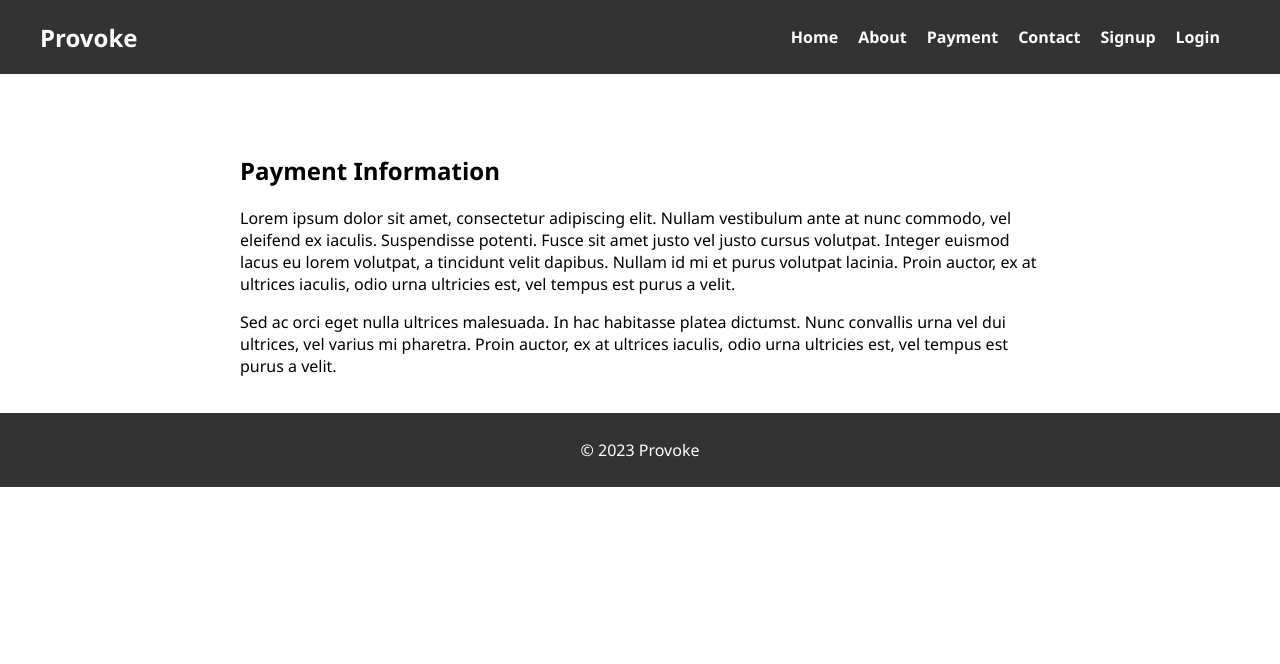
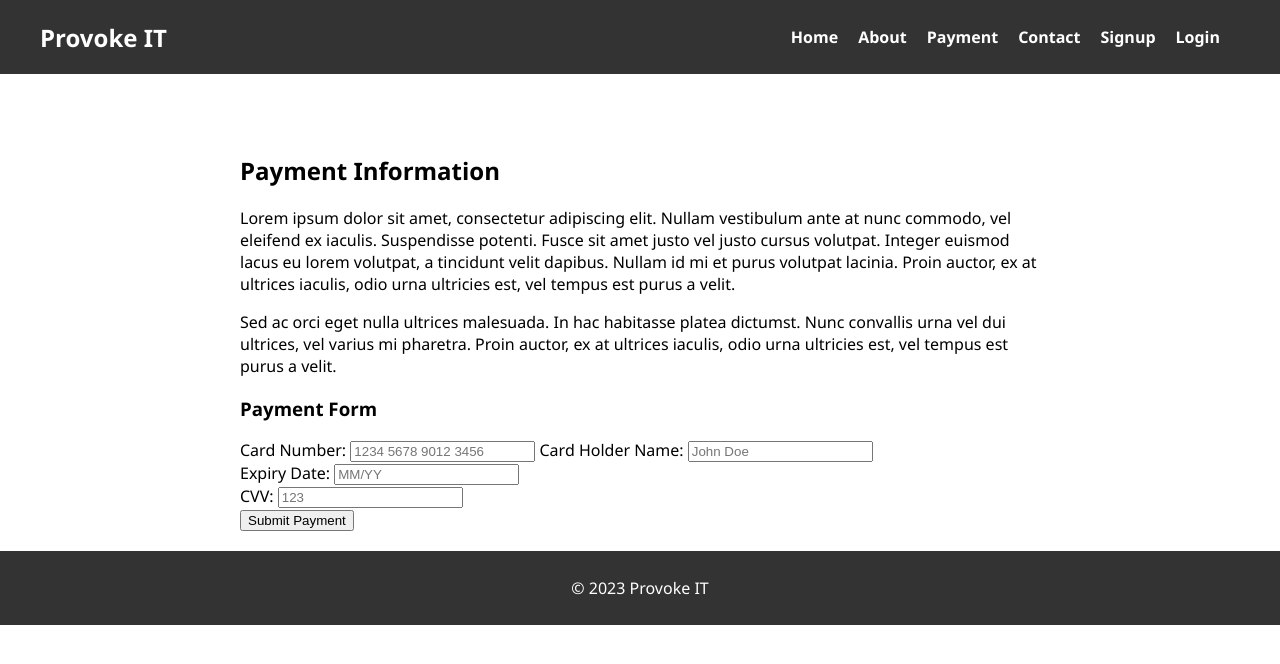
Before and after one commit to PradumnSrivastava/Provoke-IT, a plain HTML site: page index.html in a window 1280 px wide. Drawn offline with Linux system fonts and the light colour scheme.

Commit message:
Update index.html

```diff
--- a/index.html
+++ b/index.html
@@ -9,7 +9,7 @@
 <body>
   <header>
     <nav>
-      <div class="logo">Provoke</div>
+      <div class="logo">Provoke IT</div>
       <ul>
         <li><a href="#home">Home</a></li>
         <li><a href="#about">About</a></li>
@@ -34,11 +34,34 @@
         Sed ac orci eget nulla ultrices malesuada. In hac habitasse platea dictumst. Nunc convallis urna vel dui ultrices, vel
         varius mi pharetra. Proin auctor, ex at ultrices iaculis, odio urna ultricies est, vel tempus est purus a velit.
       </p>
+
+      <h3>Payment Form</h3>
+      <form action="#" class="payment-form">
+        <label for="card-number">Card Number:</label>
+        <input type="text" id="card-number" name="card-number" placeholder="1234 5678 9012 3456" required>
+
+        <label for="card-holder">Card Holder Name:</label>
+        <input type="text" id="card-holder" name="card-holder" placeholder="John Doe" required>
+
+        <div class="form-row">
+          <div class="form-group">
+            <label for="expiry-date">Expiry Date:</label>
+            <input type="text" id="expiry-date" name="expiry-date" placeholder="MM/YY" required>
+          </div>
+
+          <div class="form-group">
+            <label for="cvv">CVV:</label>
+            <input type="text" id="cvv" name="cvv" placeholder="123" required>
+          </div>
+        </div>
+
+        <button type="submit" href="sucess.html">Submit Payment</button>
+      </form>
     </div>
   </section>
 
   <footer>
-    <p>&copy; 2023 Provoke</p>
+    <p>&copy; 2023 Provoke IT</p>
   </footer>
 </body>
 </html>
```
